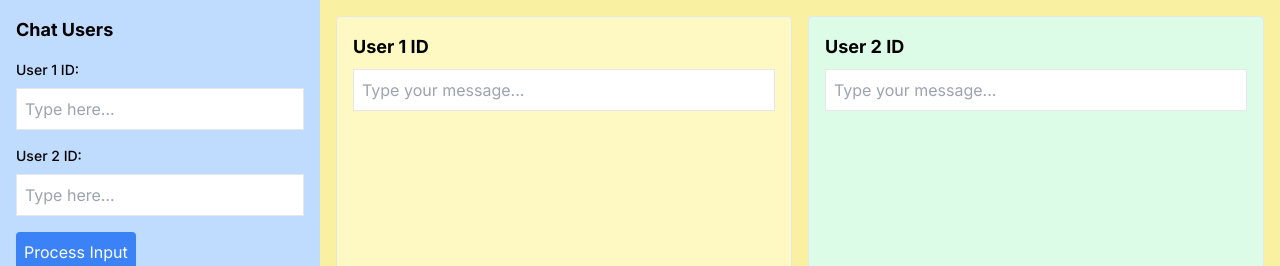
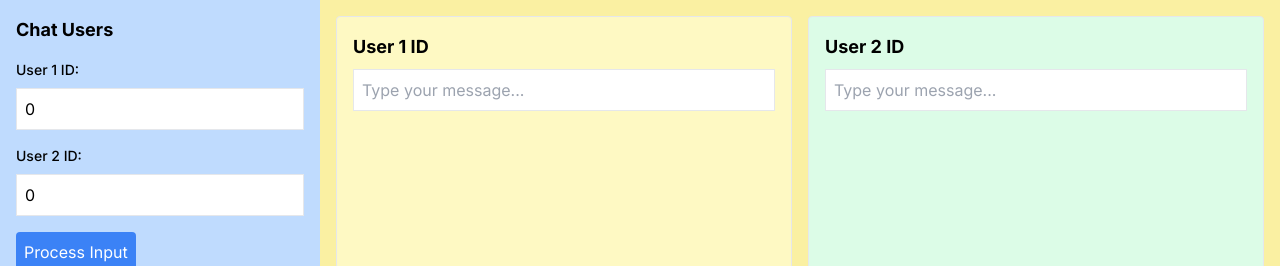
Before and after one commit to mud-ali/cs-midyear, a Next.js app: page /debate in a window 1280 px wide. Shown: the top 266 px of the page. Built offline with nearby package versions, Linux system fonts and the light colour scheme.

Commit message:
fix json parsing

```diff
--- a/app/debate/page.jsx
+++ b/app/debate/page.jsx
@@ -6,8 +6,8 @@ import styles from "@/styles/debateRoom.module.css";
 
 export default function Join() {
   const [result, setResult] = useState('');
-  const [user1Id, setUser1Id] = useState('');
-  const [user2Id, setUser2Id] = useState('');
+  const [user1Id, setUser1Id] = useState(0);
+  const [user2Id, setUser2Id] = useState(0);
   const [user1Message, setUser1Message] = useState('');
   const [user2Message, setUser2Message] = useState('');
 
```
Also changed, not shown: 1 other file (tests, documents, lock files or other folders).
